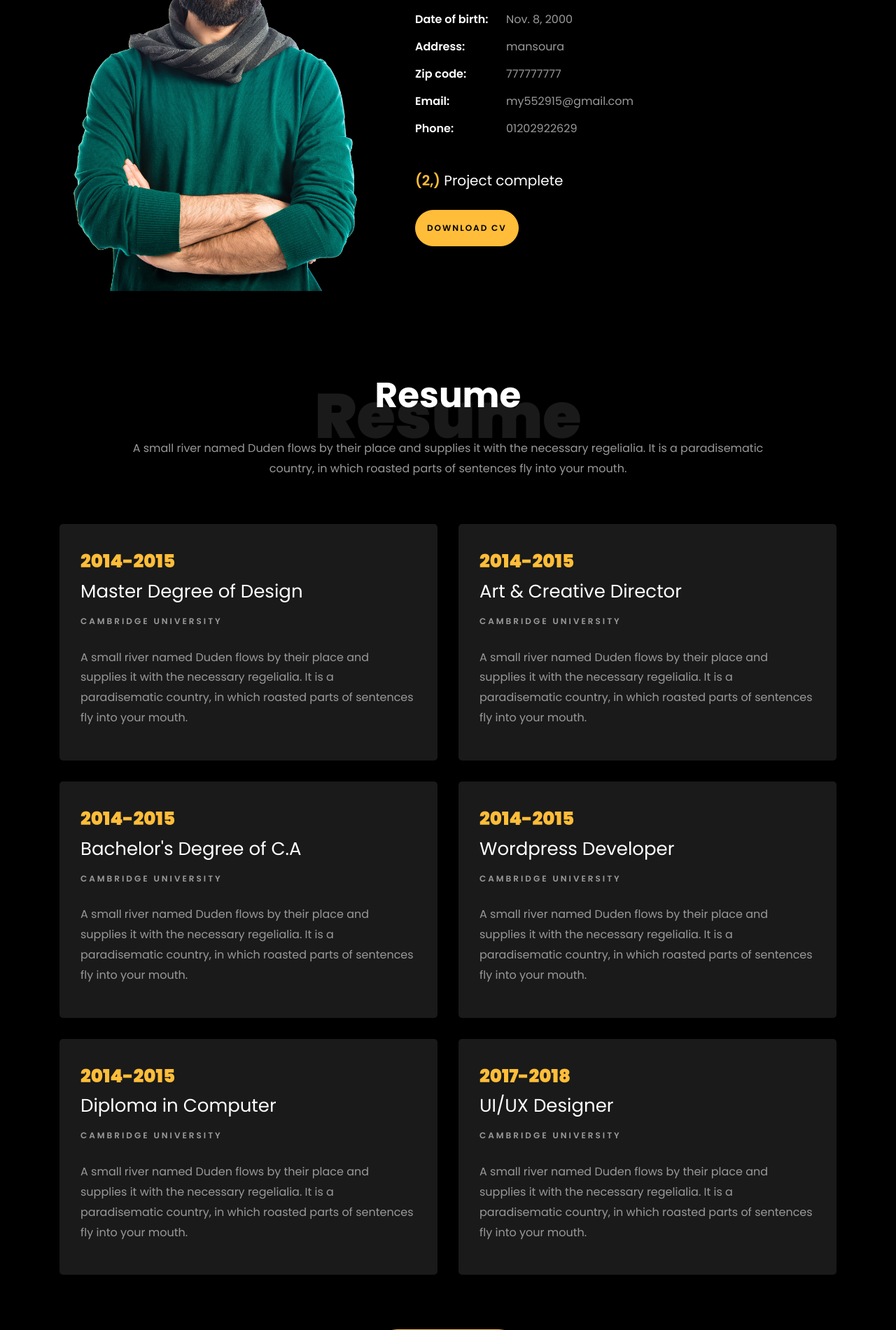
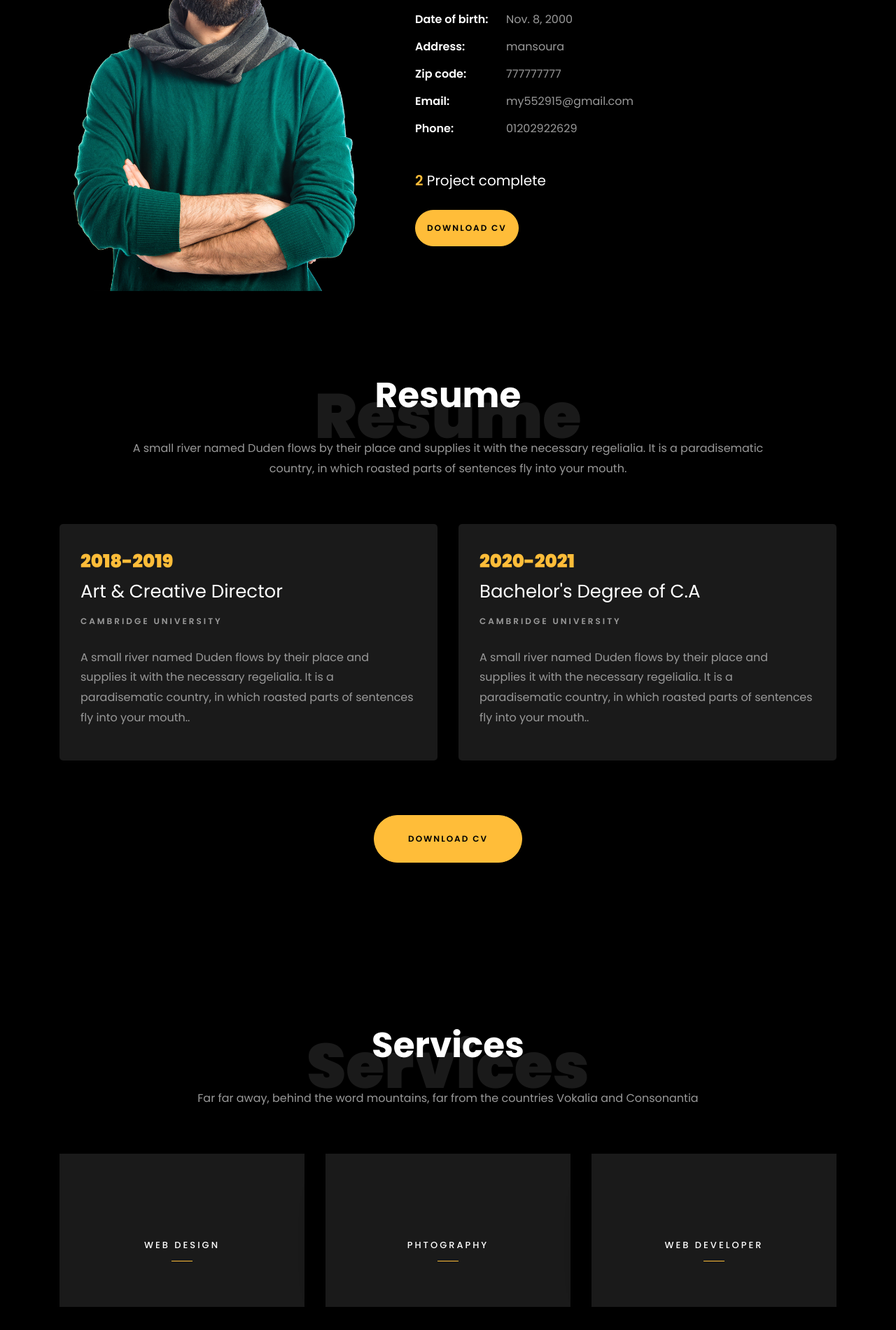
Before and after one commit to Mmy2000/Mmy2000.github.io, a Django app: page / in a window 1280 px wide. Shown: the part 1083-2984 px from the top of the page at 70% size. Run offline with Django 4.2, Linux system fonts and the light colour scheme; data comes from the database, SQL or seed files in the repository; both versions use the stored data as it was after the commit; parts of the project's set-up code (start-up, migrations or seed data) failed here and were passed over; some libraries are stand-ins or nearby versions; some web fonts are replaced.

Commit message:
creating home page and adding resume

```diff
--- a/settings/admin.py
+++ b/settings/admin.py
@@ -1,5 +1,6 @@
 from django.contrib import admin
-from . models import About
+from . models import About , Resume
 
 # Register your models here.
 admin.site.register(About)
+admin.site.register(Resume)
--- a/settings/templates/home.html
+++ b/settings/templates/home.html
@@ -6,16 +6,20 @@
         <div class="slider-item ">
             <div class="overlay"></div>
             <div class="container">
-	          <div class="row d-md-flex no-gutters slider-text align-items-end justify-content-end" data-scrollax-parent="true">
-	          	<div class="one-third js-fullheight order-md-last img" style="background-image:url({{about.image.url}});">
+                <div class="row d-md-flex no-gutters slider-text align-items-end justify-content-end"
+                    data-scrollax-parent="true">
+                    <div class="one-third js-fullheight order-md-last img"
+                        style="background-image:url({{about.image.url}});">
                         <div class="overlay"></div>
                     </div>
-		          <div class="one-forth d-flex  align-items-center ftco-animate" data-scrollax=" properties: { translateY: '70%' }">
+                    <div class="one-forth d-flex  align-items-center ftco-animate"
+                        data-scrollax=" properties: { translateY: '70%' }">
                         <div class="text">
                             <span class="subheading">Hello!</span>
                             <h1 class="mb-4 mt-3">I'm <span>{{about.username}}</span></h1>
                             <h2 class="mb-4">A Freelance {{about.headline}}</h2>
-			            <p><a href="#" class="btn btn-primary py-3 px-4">Hire me</a> <a href="#" class="btn btn-white btn-outline-white py-3 px-4">My works</a></p>
+                            <p><a href="#" class="btn btn-primary py-3 px-4">Hire me</a> <a href="#"
+                                    class="btn btn-white btn-outline-white py-3 px-4">My works</a></p>
                         </div>
                     </div>
                 </div>
@@ -31,7 +35,8 @@
             <div class="col-md-6 col-lg-5 d-flex">
                 <div class="img-about img d-flex align-items-stretch">
                     <div class="overlay"></div>
-	    				<div class="img d-flex align-self-stretch align-items-center" style="background-image:url({{about.image.url}});">
+                    <div class="img d-flex align-self-stretch align-items-center"
+                        style="background-image:url({{about.image.url}});">
                     </div>
                 </div>
             </div>
@@ -40,7 +45,8 @@
                     <div class="col-md-12 heading-section ftco-animate">
                         <h1 class="big">About</h1>
                         <h2 class="mb-4">About Me</h2>
-		            <p>A small river named Duden flows by their place and supplies it with the necessary regelialia.</p>
+                        <p>A small river named Duden flows by their place and supplies it with the necessary regelialia.
+                        </p>
                         <ul class="about-info mt-4 px-md-0 px-2">
                             <li class="d-flex"><span>Name:</span> <span>{{about.username}}</span></li>
                             <li class="d-flex"><span>Date of birth:</span> <span>{{about.date_of_birth}}</span></li>
@@ -54,7 +60,7 @@
                 <div class="counter-wrap ftco-animate d-flex mt-md-3">
                     <div class="text">
                         <p class="mb-4">
-	                <span class="number" >{{project_count}}</span>
+                            <span class="number" data-number="{{project_count}}">0</span>
                             <span>Project complete</span>
                         </p>
                         <p><a href="#" class="btn btn-primary py-3 px-3">Download CV</a></p>
@@ -71,51 +77,21 @@
             <div class="col-md-10 heading-section text-center ftco-animate">
                 <h1 class="big big-2">Resume</h1>
                 <h2 class="mb-4">Resume</h2>
-            <p>A small river named Duden flows by their place and supplies it with the necessary regelialia. It is a paradisematic country, in which roasted parts of sentences fly into your mouth.</p>
+                <p>A small river named Duden flows by their place and supplies it with the necessary regelialia. It is a
+                    paradisematic country, in which roasted parts of sentences fly into your mouth.</p>
             </div>
         </div>
         <div class="row">
-    			<div class="col-md-6">
+            {% for resume in resume  %}
+            <div class="col-sm-6">
                 <div class="resume-wrap ftco-animate">
-    					<span class="date">2014-2015</span>
-    					<h2>Master Degree of Design</h2>
-    					<span class="position">Cambridge University</span>
-    					<p class="mt-4">A small river named Duden flows by their place and supplies it with the necessary regelialia. It is a paradisematic country, in which roasted parts of sentences fly into your mouth.</p>
-    				</div>
-    				<div class="resume-wrap ftco-animate">
-    					<span class="date">2014-2015</span>
-    					<h2>Bachelor's Degree of C.A</h2>
-    					<span class="position">Cambridge University</span>
-    					<p class="mt-4">A small river named Duden flows by their place and supplies it with the necessary regelialia. It is a paradisematic country, in which roasted parts of sentences fly into your mouth.</p>
-    				</div>
-    				<div class="resume-wrap ftco-animate">
-    					<span class="date">2014-2015</span>
-    					<h2>Diploma in Computer</h2>
-    					<span class="position">Cambridge University</span>
-    					<p class="mt-4">A small river named Duden flows by their place and supplies it with the necessary regelialia. It is a paradisematic country, in which roasted parts of sentences fly into your mouth.</p>
+                    <span class="date">{{resume.year}}</span>
+                    <h2>{{resume.subject}}</h2>
+                    <span class="position">{{resume.university}}</span>
+                    <p class="mt-4">{{resume.description}}.</p>
                 </div>
             </div>
-
-    			<div class="col-md-6">
-    				<div class="resume-wrap ftco-animate">
-    					<span class="date">2014-2015</span>
-    					<h2>Art &amp; Creative Director</h2>
-    					<span class="position">Cambridge University</span>
-    					<p class="mt-4">A small river named Duden flows by their place and supplies it with the necessary regelialia. It is a paradisematic country, in which roasted parts of sentences fly into your mouth.</p>
-    				</div>
-    				<div class="resume-wrap ftco-animate">
-    					<span class="date">2014-2015</span>
-    					<h2>Wordpress Developer</h2>
-    					<span class="position">Cambridge University</span>
-    					<p class="mt-4">A small river named Duden flows by their place and supplies it with the necessary regelialia. It is a paradisematic country, in which roasted parts of sentences fly into your mouth.</p>
-    				</div>
-    				<div class="resume-wrap ftco-animate">
-    					<span class="date">2017-2018</span>
-    					<h2>UI/UX Designer</h2>
-    					<span class="position">Cambridge University</span>
-    					<p class="mt-4">A small river named Duden flows by their place and supplies it with the necessary regelialia. It is a paradisematic country, in which roasted parts of sentences fly into your mouth.</p>
-    				</div>
-    			</div>
+            {% endfor %}
         </div>
         <div class="row justify-content-center mt-5">
             <div class="col-md-6 text-center ftco-animate">
@@ -215,8 +191,8 @@
                 <div class="progress-wrap ftco-animate">
                     <h3>Photoshop</h3>
                     <div class="progress">
-							 	<div class="progress-bar color-1" role="progressbar" aria-valuenow="90"
-							  	aria-valuemin="0" aria-valuemax="100" style="width:90%">
+                        <div class="progress-bar color-1" role="progressbar" aria-valuenow="90" aria-valuemin="0"
+                            aria-valuemax="100" style="width:90%">
                             <span>90%</span>
                         </div>
                     </div>
@@ -226,8 +202,8 @@
                 <div class="progress-wrap ftco-animate">
                     <h3>jQuery</h3>
                     <div class="progress">
-							 	<div class="progress-bar color-2" role="progressbar" aria-valuenow="85"
-							  	aria-valuemin="0" aria-valuemax="100" style="width:85%">
+                        <div class="progress-bar color-2" role="progressbar" aria-valuenow="85" aria-valuemin="0"
+                            aria-valuemax="100" style="width:85%">
                             <span>85%</span>
                         </div>
                     </div>
@@ -237,8 +213,8 @@
                 <div class="progress-wrap ftco-animate">
                     <h3>HTML5</h3>
                     <div class="progress">
-							 	<div class="progress-bar color-3" role="progressbar" aria-valuenow="95"
-							  	aria-valuemin="0" aria-valuemax="100" style="width:95%">
+                        <div class="progress-bar color-3" role="progressbar" aria-valuenow="95" aria-valuemin="0"
+                            aria-valuemax="100" style="width:95%">
                             <span>95%</span>
                         </div>
                     </div>
@@ -248,8 +224,8 @@
                 <div class="progress-wrap ftco-animate">
                     <h3>CSS3</h3>
                     <div class="progress">
-							 	<div class="progress-bar color-4" role="progressbar" aria-valuenow="90"
-							  	aria-valuemin="0" aria-valuemax="100" style="width:90%">
+                        <div class="progress-bar color-4" role="progressbar" aria-valuenow="90" aria-valuemin="0"
+                            aria-valuemax="100" style="width:90%">
                             <span>90%</span>
                         </div>
                     </div>
@@ -259,8 +235,8 @@
                 <div class="progress-wrap ftco-animate">
                     <h3>WordPress</h3>
                     <div class="progress">
-							 	<div class="progress-bar color-5" role="progressbar" aria-valuenow="70"
-							  	aria-valuemin="0" aria-valuemax="100" style="width:70%">
+                        <div class="progress-bar color-5" role="progressbar" aria-valuenow="70" aria-valuemin="0"
+                            aria-valuemax="100" style="width:70%">
                             <span>70%</span>
                         </div>
                     </div>
@@ -270,8 +246,8 @@
                 <div class="progress-wrap ftco-animate">
                     <h3>SEO</h3>
                     <div class="progress">
-							 	<div class="progress-bar color-6" role="progressbar" aria-valuenow="80"
-							  	aria-valuemin="0" aria-valuemax="100" style="width:80%">
+                        <div class="progress-bar color-6" role="progressbar" aria-valuenow="80" aria-valuemin="0"
+                            aria-valuemax="100" style="width:80%">
                             <span>80%</span>
                         </div>
                     </div>
@@ -293,7 +269,8 @@
         </div>
         <div class="row">
             <div class="col-md-4">
-    				<div class="project img ftco-animate d-flex justify-content-center align-items-center" style="background-image: url(images/project-4.jpg);">
+                <div class="project img ftco-animate d-flex justify-content-center align-items-center"
+                    style="background-image: url(images/project-4.jpg);">
                     <div class="overlay"></div>
                     <div class="text text-center p-4">
                         <h3><a href="#">Branding &amp; Illustration Design</a></h3>
@@ -302,7 +279,8 @@
                 </div>
             </div>
             <div class="col-md-8">
-    				<div class="project img ftco-animate d-flex justify-content-center align-items-center" style="background-image: url(images/project-5.jpg);">
+                <div class="project img ftco-animate d-flex justify-content-center align-items-center"
+                    style="background-image: url(images/project-5.jpg);">
                     <div class="overlay"></div>
                     <div class="text text-center p-4">
                         <h3><a href="#">Branding &amp; Illustration Design</a></h3>
@@ -312,7 +290,8 @@
             </div>
 
             <div class="col-md-8">
-    				<div class="project img ftco-animate d-flex justify-content-center align-items-center" style="background-image: url(images/project-1.jpg);">
+                <div class="project img ftco-animate d-flex justify-content-center align-items-center"
+                    style="background-image: url(images/project-1.jpg);">
                     <div class="overlay"></div>
                     <div class="text text-center p-4">
                         <h3><a href="#">Branding &amp; Illustration Design</a></h3>
@@ -320,7 +299,8 @@
                     </div>
                 </div>
 
-    				<div class="project img ftco-animate d-flex justify-content-center align-items-center" style="background-image: url(images/project-6.jpg);">
+                <div class="project img ftco-animate d-flex justify-content-center align-items-center"
+                    style="background-image: url(images/project-6.jpg);">
                     <div class="overlay"></div>
                     <div class="text text-center p-4">
                         <h3><a href="#">Branding &amp; Illustration Design</a></h3>
@@ -331,7 +311,8 @@
             <div class="col-md-4">
                 <div class="row">
                     <div class="col-md-12">
-		    				<div class="project img ftco-animate d-flex justify-content-center align-items-center" style="background-image: url(images/project-2.jpg);">
+                        <div class="project img ftco-animate d-flex justify-content-center align-items-center"
+                            style="background-image: url(images/project-2.jpg);">
                             <div class="overlay"></div>
                             <div class="text text-center p-4">
                                 <h3><a href="#">Branding &amp; Illustration Design</a></h3>
@@ -340,7 +321,8 @@
                         </div>
                     </div>
                     <div class="col-md-12">
-		    				<div class="project img ftco-animate d-flex justify-content-center align-items-center" style="background-image: url(images/project-3.jpg);">
+                        <div class="project img ftco-animate d-flex justify-content-center align-items-center"
+                            style="background-image: url(images/project-3.jpg);">
                             <div class="overlay"></div>
                             <div class="text text-center p-4">
                                 <h3><a href="#">Branding &amp; Illustration Design</a></h3>
@@ -377,8 +359,10 @@
                                 <a href="#" class="meta-chat"><span class="icon-chat"></span> 3</a>
                             </p>
                         </div>
-                <h3 class="heading"><a href="single.html">Why Lead Generation is Key for Business Growth</a></h3>
-                <p>A small river named Duden flows by their place and supplies it with the necessary regelialia.</p>
+                        <h3 class="heading"><a href="single.html">Why Lead Generation is Key for Business Growth</a>
+                        </h3>
+                        <p>A small river named Duden flows by their place and supplies it with the necessary regelialia.
+                        </p>
                     </div>
                 </div>
             </div>
@@ -394,8 +378,10 @@
                                 <a href="#" class="meta-chat"><span class="icon-chat"></span> 3</a>
                             </p>
                         </div>
-                <h3 class="heading"><a href="single.html">Why Lead Generation is Key for Business Growth</a></h3>
-                <p>A small river named Duden flows by their place and supplies it with the necessary regelialia.</p>
+                        <h3 class="heading"><a href="single.html">Why Lead Generation is Key for Business Growth</a>
+                        </h3>
+                        <p>A small river named Duden flows by their place and supplies it with the necessary regelialia.
+                        </p>
                     </div>
                 </div>
             </div>
@@ -411,8 +397,10 @@
                                 <a href="#" class="meta-chat"><span class="icon-chat"></span> 3</a>
                             </p>
                         </div>
-                <h3 class="heading"><a href="single.html">Why Lead Generation is Key for Business Growth</a></h3>
-                <p>A small river named Duden flows by their place and supplies it with the necessary regelialia.</p>
+                        <h3 class="heading"><a href="single.html">Why Lead Generation is Key for Business Growth</a>
+                        </h3>
+                        <p>A small river named Duden flows by their place and supplies it with the necessary regelialia.
+                        </p>
                     </div>
                 </div>
             </div>
@@ -434,7 +422,7 @@
             <div class="col-md d-flex justify-content-center counter-wrap ftco-animate">
                 <div class="block-18">
                     <div class="text">
-                <strong class="number" data-number="1200">0</strong>
+                        <strong class="number" data-number="{{project_count}}">0</strong>
                         <span>Complete Projects</span>
                     </div>
                 </div>
@@ -442,7 +430,7 @@
             <div class="col-md d-flex justify-content-center counter-wrap ftco-animate">
                 <div class="block-18">
                     <div class="text">
-                <strong class="number" data-number="1200">0</strong>
+                        <strong class="number" data-number="{{project_count}}">0</strong>
                         <span>Happy Customers</span>
                     </div>
                 </div>
@@ -533,7 +521,8 @@
                         <input type="text" class="form-control" placeholder="Subject">
                     </div>
                     <div class="form-group">
-                <textarea name="" id="" cols="30" rows="7" class="form-control" placeholder="Message"></textarea>
+                        <textarea name="" id="" cols="30" rows="7" class="form-control"
+                            placeholder="Message"></textarea>
                     </div>
                     <div class="form-group">
                         <input type="submit" value="Send Message" class="btn btn-primary py-3 px-5">
--- a/settings/views.py
+++ b/settings/views.py
@@ -1,15 +1,19 @@
 from django.shortcuts import render
-from .models import About
+from .models import About , Resume
 from projects.models import Projects
+from django.db.models import Count
+
 # Create your views here.
 
 def home(request):
     about = About.objects.last()
-    project_count = Projects.objects.filter().count() ,
+    project_count = Projects.objects.all().count()
+    resume = Resume.objects.all()
 
 
 
     return render(request,'home.html', {
         'about':about  ,
         'project_count':project_count,
+        'resume':resume ,
     })
```
Also changed, not shown: settings/models.py (+11 -0 lines), db.sqlite3, settings/migrations/0005_resume.py (added), settings/migrations/0006_alter_about_user.py (added), settings/migrations/0007_alter_about_user_alter_resume_user.py (added). Lines whose indentation alone changed are shown as unchanged.
